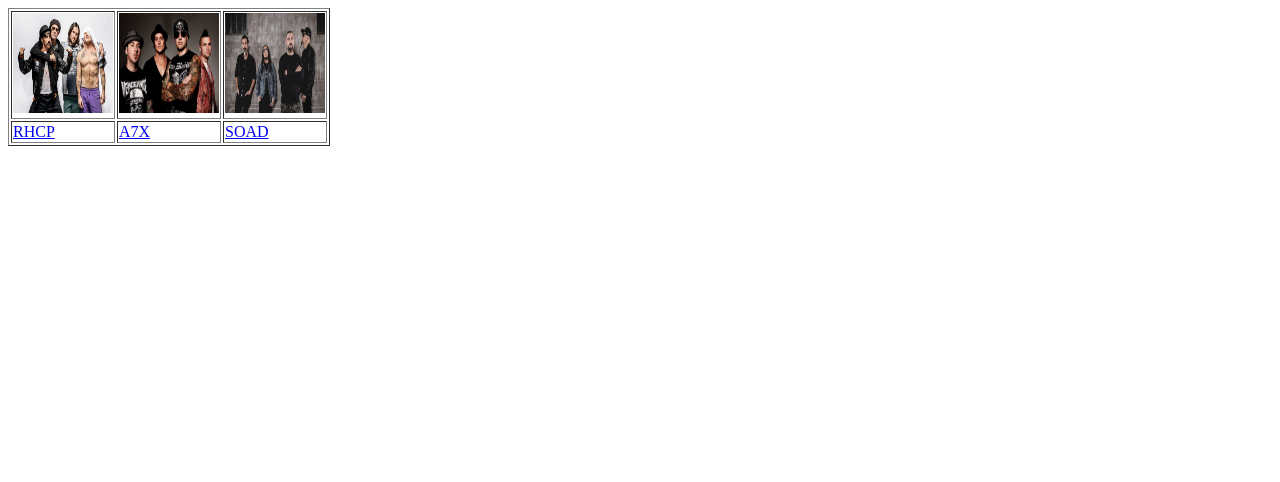
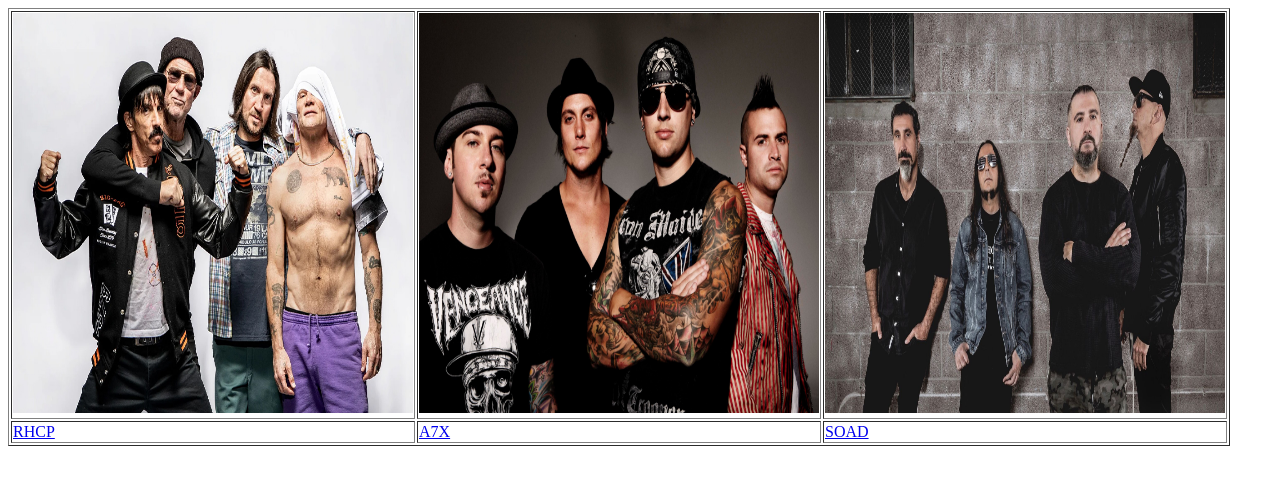
Before and after one commit to lettiebento/imagens, a plain HTML site: page index.html in a window 1280 px wide. Drawn offline with Linux system fonts and the light colour scheme.

Commit message:
Update index.html

```diff
--- a/index.html
+++ b/index.html
@@ -9,9 +9,9 @@
 
 <table border="1">
     <tr>
-        <td><img src="RHCP.jpg" alt="Imagem 1" width="100" height="100"></td>
-        <td><img src="a7x.jpeg" alt="Imagem 2" width="100" height="100"></td>
-        <td><img src="soad.jpg" alt="Imagem 3" width="100" height="100"></td>
+        <td><img src="RHCP.jpg" alt="Imagem 1" width="400" height="400"></td>
+        <td><img src="a7x.jpeg" alt="Imagem 2" width="400" height="400"></td>
+        <td><img src="soad.jpg" alt="Imagem 3" width="400" height="400"></td>
     </tr>
     <tr>
         <td><a href="https://redhotchilipeppers.com/">RHCP</a></td>
```
